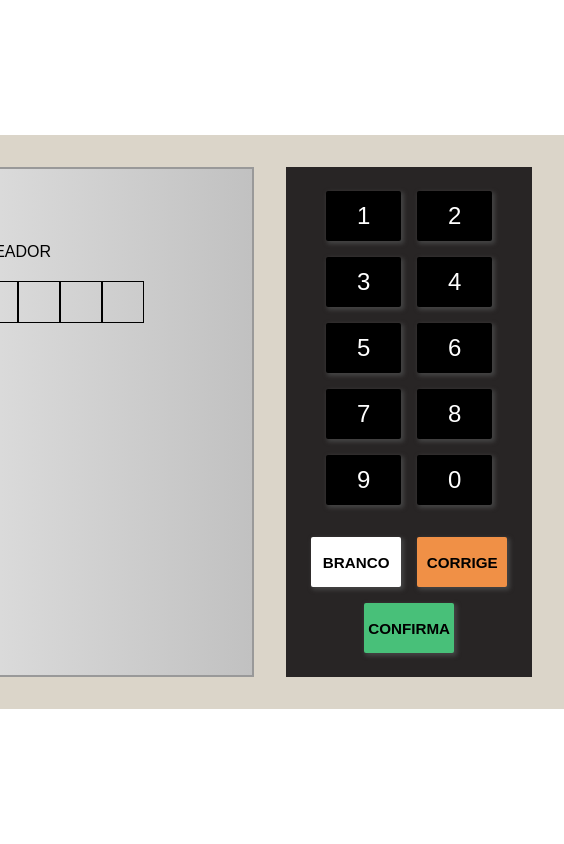
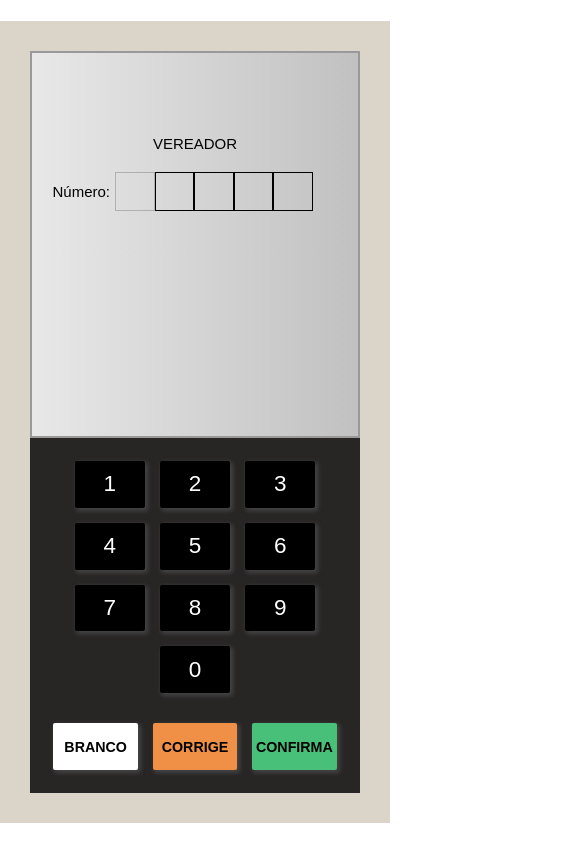
Before and after one commit to LucasMZta/urna-eletronica, a plain HTML site: page index.html in a window 390 px wide. Shown: the whole page, 564 px wide, since content can reach past the window. Drawn offline with Linux system fonts and the light colour scheme.

Commit message:
Atualização no responsivo

```diff
--- a/script.js
+++ b/script.js
@@ -8,6 +8,7 @@ let numeros = document.querySelector('.d-1--numeros');
 let etapaAtual = 0;
 let numero = '';
 let votoBranco = false;
+let fim = false;
 
 function comecarEtapa() {
     let etapa = etapas[etapaAtual];
@@ -92,14 +93,24 @@ function branco() {
         numeros.innerHTML = '';
         descricao.innerHTML = '<div class="aviso--grande pisca">VOTO EM BRANCO</div>'
 
+    } else if(fim) {
+        alert('Voce ja finalizou sua votação');
     } else {
         alert('Para votar em BRANCO, não pode ter digitado nenhum número!');
     }
 }
 function corrige() {
+    if(fim) {
+        alert('Voce ja finalizou sua votação');
+    } else {
         comecarEtapa();
     }
+
+}
 function confirma() {
+    if(fim) {
+        alert('Voce ja finalizou sua votação');
+    } else {
         let etapa = etapas[etapaAtual];
         let votoConf = false;
 
@@ -118,9 +129,11 @@ function confirma() {
             } else {
                 // etapaAtual = 0;
                 // comecarEtapa();
-            document.querySelector('.tela').innerHTML = `<div class="aviso--gigante pisca">FIM</div>`
+                document.querySelector('.tela').innerHTML = `<div class="aviso--grande pisca">FIM</div>`;
+                fim = true;
+            }
+        }
     }
 
 }
-}
 comecarEtapa();
--- a/style.css
+++ b/style.css
@@ -23,7 +23,7 @@ body {
     display: flex;
     align-items: center;
     justify-content: center;
-    font-size: 40px;
+    font-size: 2.5rem;
     font-weight: 600;
 }
 .aviso--gigante {
@@ -31,7 +31,7 @@ body {
     display: flex;
     align-items: center;
     justify-content: center;
-    font-size: 70px;
+    font-size: 4.375rem;
     font-weight: 600;
 }
 .urna {
@@ -40,7 +40,7 @@ body {
     display: flex;
 }
 .tela {
-    width: 500px;
+    width: 31.25rem;
     background: linear-gradient(to right, #E8e8e8, #c1c1c1);
     border: 2px solid #999;
     display: flex;
@@ -58,16 +58,16 @@ body {
     flex-direction: column;
 }
 .d-1--text {
-    height: 50px;
-    line-height: 50px;
+    height: 3.125rem;
+    line-height: 3.125rem;
 }
 .d-1--cargo {
-    height: 50px;
-    line-height: 50px;
+    height: 3.125rem;
+    line-height: 3.125rem;
     text-align: center;
 }
 .d-1--numeros {
-    height: 50px;
+    height: 3.125rem;
     display: flex;
     align-items: center;
 }
@@ -77,11 +77,11 @@ body {
 .d-1--numeros .numero {
     display: inline-block;
     border: 1px solid #000;
-    width: 40px;
+    width: 2.5rem;
     margin: 5px 0px;
-    height: 40px;
+    height: 2.5rem;
     text-align: center;
-    line-height: 40px;
+    line-height: 2.5rem;
     font-size: 1.5rem;
 }
 .d-1--complemento {
@@ -91,7 +91,7 @@ body {
 
 
 .d-1--right {
-    width: 100px;
+    width: 6.25rem;
     display: flex;
     flex-direction: column;
     align-items: flex-end;
@@ -100,7 +100,7 @@ body {
     border: 1px solid #444;
     background-color: #FFF;
     text-align: center;
-    font-size: 14px;
+    font-size: .875rem;
 }
 .d-1--image img{
     width: 100%;
@@ -113,7 +113,7 @@ body {
 }
 .d-1--image.small {
     width: 70%;
-    font-size: 12px;
+    font-size: .75rem;
     margin-top: 5px;
 }
 .d-2 {
@@ -121,7 +121,7 @@ body {
     border-top: 2px solid #444;
 }
 .teclado {
-    max-width: 320px;
+    max-width: 20rem;
     background-color: #282525;
     margin-left: 2rem;
     padding: 1rem;
@@ -136,13 +136,13 @@ body {
     font-size: 1.5rem;
 }
 .teclado--linha.opcoes .teclado--botao {
-    width: 90px;
+    width: 5.625rem;
     font-size: .95rem;
     font-weight: 600;
 }
 .teclado--botao {
-    width: 75px;
-    height: 50px;
+    width: 4.6875rem;
+    height: 3.125rem;
     background-color: #000;
     color: #FFF;
     display: flex;
@@ -178,3 +178,31 @@ body {
 .btn--confirma:hover {
     background-color: #1d8e4c;
 }
+@media (max-width: 768px) {
+    html {
+        font-size: 15px;
+    }
+    .urna {
+        flex-direction: column;
+        justify-content: center;
+        align-items: center;
+    }
+    .tela, .teclado {
+        flex: 1;
+    }
+    .tela {
+        max-width: 20rem;
+        padding: 0.89rem;
+        min-height: 23.75rem;
+
+        display: flex;
+        justify-content: center;
+    }
+    .d-1 {
+        flex-wrap: wrap;
+        justify-content: center;
+    }
+    .teclado {
+        margin: 0;
+    }
+}
```
Lines whose indentation alone changed are shown as unchanged.
